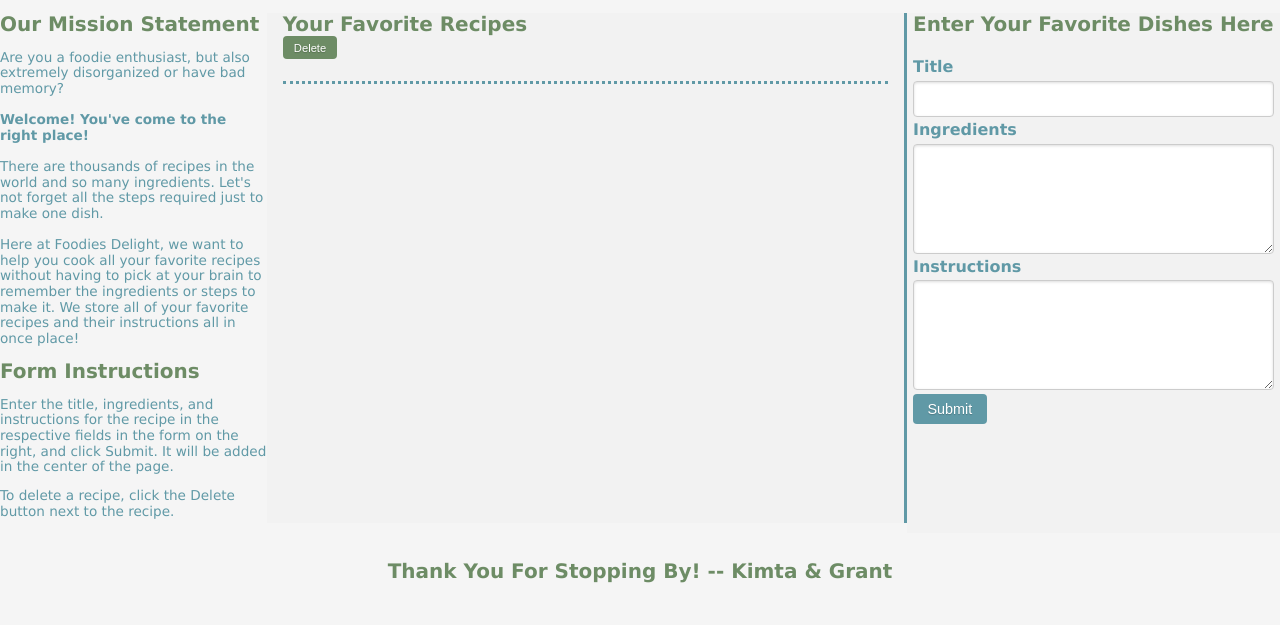
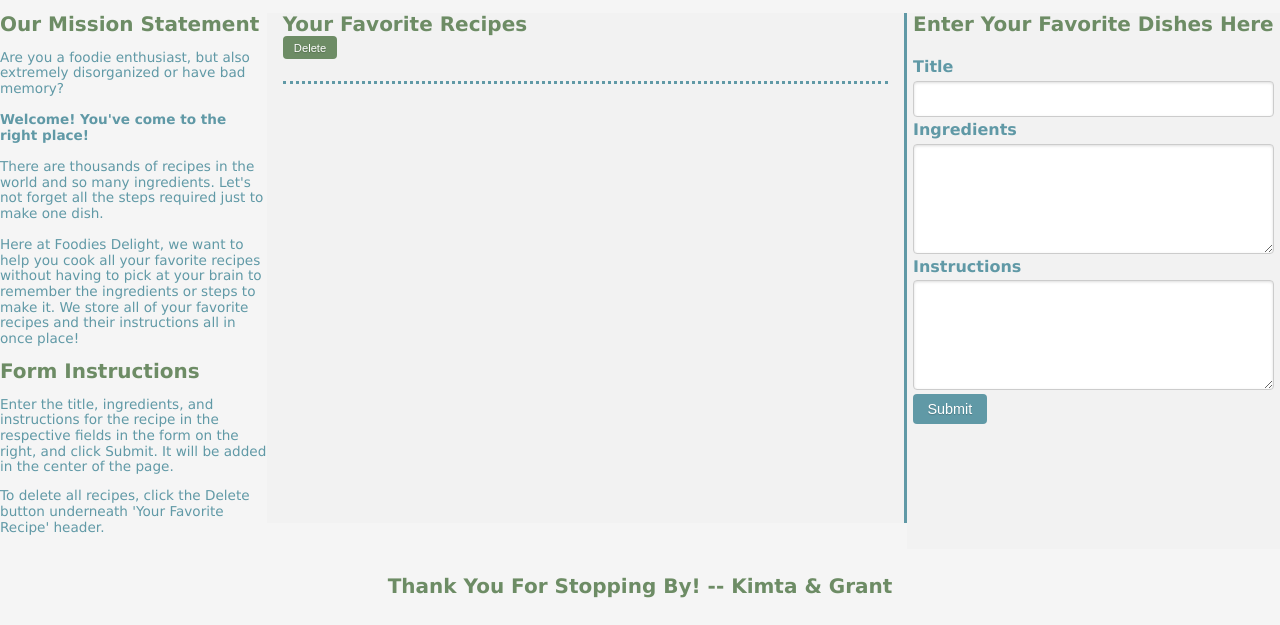
Before and after one commit to ProgramWithKimta/PROJECT-REPO, a plain HTML site: page index.html in a window 1280 px wide. Shown: the part 203-828 px from the top of the page. Drawn offline with nearby package versions, Linux system fonts and the light colour scheme.

Commit message:
updated readme

```diff
--- a/index.html
+++ b/index.html
@@ -33,7 +33,7 @@
         <h3>Form Instructions</h3>
         <p>Enter the title, ingredients, and instructions for the recipe in the respective fields in the form on the
           right, and click Submit. It will be added in the center of the page.</p>
-        <p>To delete a recipe, click the Delete button next to the recipe.</p>
+        <p>To delete all recipes, click the Delete button underneath 'Your Favorite Recipe' header.</p>
       </div>
     </section>
 
```
Also changed, not shown: 1 other file.
